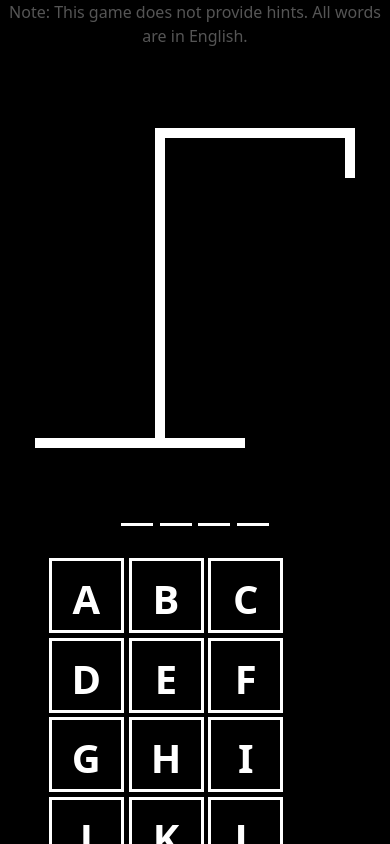
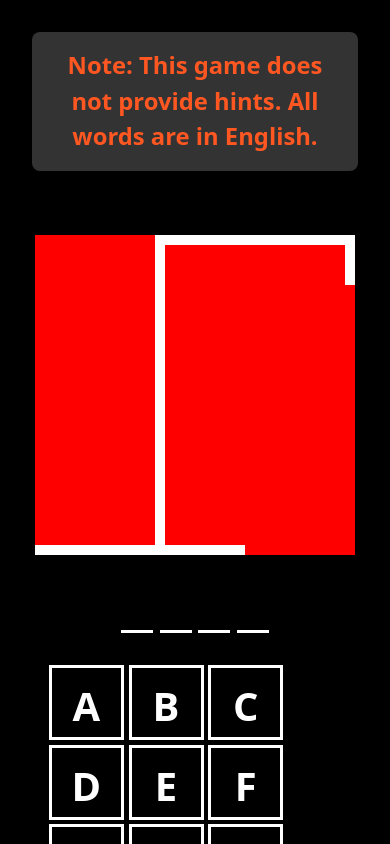
Before and after one commit to BRp99/hangman2, a React (Create React App) app: page / in a window 390 px wide. Shown: the top 844 px of the page. Built offline with nearby package versions, Linux system fonts and the light colour scheme.

Commit message:
make 'App.tsx' responsive

```diff
--- a/src/Components/App/App.module.css
+++ b/src/Components/App/App.module.css
@@ -1,27 +1,35 @@
 .containerApp {
-  width: 100%;
   display: flex;
   flex-direction: column;
   gap: 2rem;
   align-items: center;
+  margin: 2rem;
+}
+
+.infoMessage {
+  font-size: clamp(1rem, 2vw + 1rem, 1.5rem);
+  color: #ff5722;
+  text-align: center;
+  font-weight: bold;
+  background-color: rgba(255, 255, 255, 0.2);
+  padding: 1rem;
+  border-radius: 8px;
+  box-shadow: 0 4px 6px rgba(0, 0, 0, 0.1);
 }
 
 .winnerOrLoser {
-  font-size: 1.5rem;
+  font-size: clamp(1.1rem, 2vw + 1rem, 1.8rem);
   text-align: center;
-}
-
-.infoMessage {
-  font-size: 1rem;
-  color: #555;
-  text-align: center;
-  margin-bottom: 1rem;
+  display: flex;
+  flex-direction: column;
+  align-items: center;
+  gap: 1rem;
 }
 
 .tryAgainButton {
   padding: 1.3em 3em;
-  margin: 1rem;
-  font-size: 12px;
+  /* font-size: clamp(10px, 2vw + 1rem, 16px); */
+  font-size: clamp(8px, 4vw + 1rem, 14px);
   text-transform: uppercase;
   letter-spacing: 2.5px;
   font-weight: 500;
@@ -35,10 +43,6 @@
   outline: none;
 }
 
-.niceTry {
-  margin-top: 2rem;
-}
-
 .tryAgainButton:hover {
   background-color: #23c483;
   box-shadow: 0px 15px 20px rgba(46, 229, 157, 0.4);
--- a/src/Components/App/App.tsx
+++ b/src/Components/App/App.tsx
@@ -1,11 +1,11 @@
-import DisplayWord from "../DisplayWord/DisplayWord"
-import Hangman from "../Hangman/Hangman"
-import Keyboard from "../Keyboard/Keyboard"
-import styles from "./App.module.css"
-import { useState, useEffect } from "react"
-import englishWords from "../../words.json"
-import Lottie from "lottie-react"
-import fireWorkAnimation from "../../firework.json"
+import DisplayWord from '../DisplayWord/DisplayWord'
+import Hangman from '../Hangman/Hangman'
+import Keyboard from '../Keyboard/Keyboard'
+import styles from './App.module.css'
+import { useState, useEffect } from 'react'
+import englishWords from '../../words.json'
+import Lottie from 'lottie-react'
+import fireWorkAnimation from '../../firework.json'
 
 function getWords() {
   return englishWords[Math.floor(Math.random() * englishWords.length)]
@@ -18,7 +18,7 @@ export default function App() {
   const incorrectLetter = guessedLetter.filter((letter) => !wordToGuess.includes(letter))
 
   const isLoser = incorrectLetter.length >= 6
-  const isWinner = wordToGuess.split("").every((letter) => guessedLetter.includes(letter))
+  const isWinner = wordToGuess.split('').every((letter) => guessedLetter.includes(letter))
 
   function addGuessedLetter(letter: string) {
     if (guessedLetter.includes(letter) || isLoser || isWinner) return
@@ -36,36 +36,42 @@ export default function App() {
       if (key.match(/^[a-z]$/)) {
         e.preventDefault()
         addGuessedLetter(key)
-      } else if (key === "Enter") {
+      } else if (key === 'Enter') {
         e.preventDefault()
         reset()
       }
     }
 
-    document.addEventListener("keypress", handler)
-    return () => document.removeEventListener("keypress", handler)
+    document.addEventListener('keypress', handler)
+    return () => document.removeEventListener('keypress', handler)
   }, [])
 
   return (
     <div className={styles.containerApp}>
-      <div className={styles.infoMessage}>Note: This game does not provide hints. All words are in English.</div>
+      {!isWinner && !isLoser && <div className={styles.infoMessage}>Note: This game does not provide hints. All words are in English.</div>}
+
       <div className={styles.winnerOrLoser}>
         {isWinner && (
           <>
-            <span>You Win!! - Refresh the page to start again or click enter</span>
+            <span>You Win!!!</span>
+            <button className={styles.tryAgainButton} onClick={reset}>
+              Try Again
+            </button>
             <Lottie animationData={fireWorkAnimation} autoplay loop />
           </>
         )}
+
         {isLoser && (
           <>
-            <div className={styles.niceTry}>Nice Try - Click enter or press the button to try again.</div>
+            <div>Nice Try! Better luck next time.</div>
             <button className={styles.tryAgainButton} onClick={reset}>
               Try Again
             </button>
           </>
         )}
       </div>
-      {!isWinner && (
+
+      {!isWinner && !isLoser && (
         <>
           <Hangman numberOfGuesses={incorrectLetter.length} />
           <DisplayWord wordToGuess={wordToGuess} guessedLetter={guessedLetter} reveal={isLoser} />
--- a/src/Components/DisplayWord/DisplayWord.module.css
+++ b/src/Components/DisplayWord/DisplayWord.module.css
@@ -17,9 +17,25 @@
   border-bottom: 0.1em solid white;
 }
 
-@media (max-width: 700px) {
+@media (max-width: 990px) {
   .container {
     font-size: 3em;
+  }
+}
+
+@media (max-width: 740px) {
+  .container {
+    font-size: 2.5em;
+  }
+}
+@media (max-width: 630px) {
+  .container {
+    font-size: 2em;
+  }
+}
+@media (max-width: 420px) {
+  .container {
+    font-size: 1.5em;
   }
 }
 
--- a/src/Components/Hangman/Hangman.module.css
+++ b/src/Components/Hangman/Hangman.module.css
@@ -1,5 +1,6 @@
 .gallowDraw {
   position: relative;
+  background-color: red;
 }
 
 .gallowTopVertical {
--- a/src/Components/Hangman/Hangman.tsx
+++ b/src/Components/Hangman/Hangman.tsx
@@ -1,4 +1,4 @@
-import styles from "./Hangman.module.css"
+import styles from './Hangman.module.css'
 
 interface Props {
   numberOfGuesses: number
```
Also changed, not shown: 1 other file (tests, documents, lock files or other folders).
